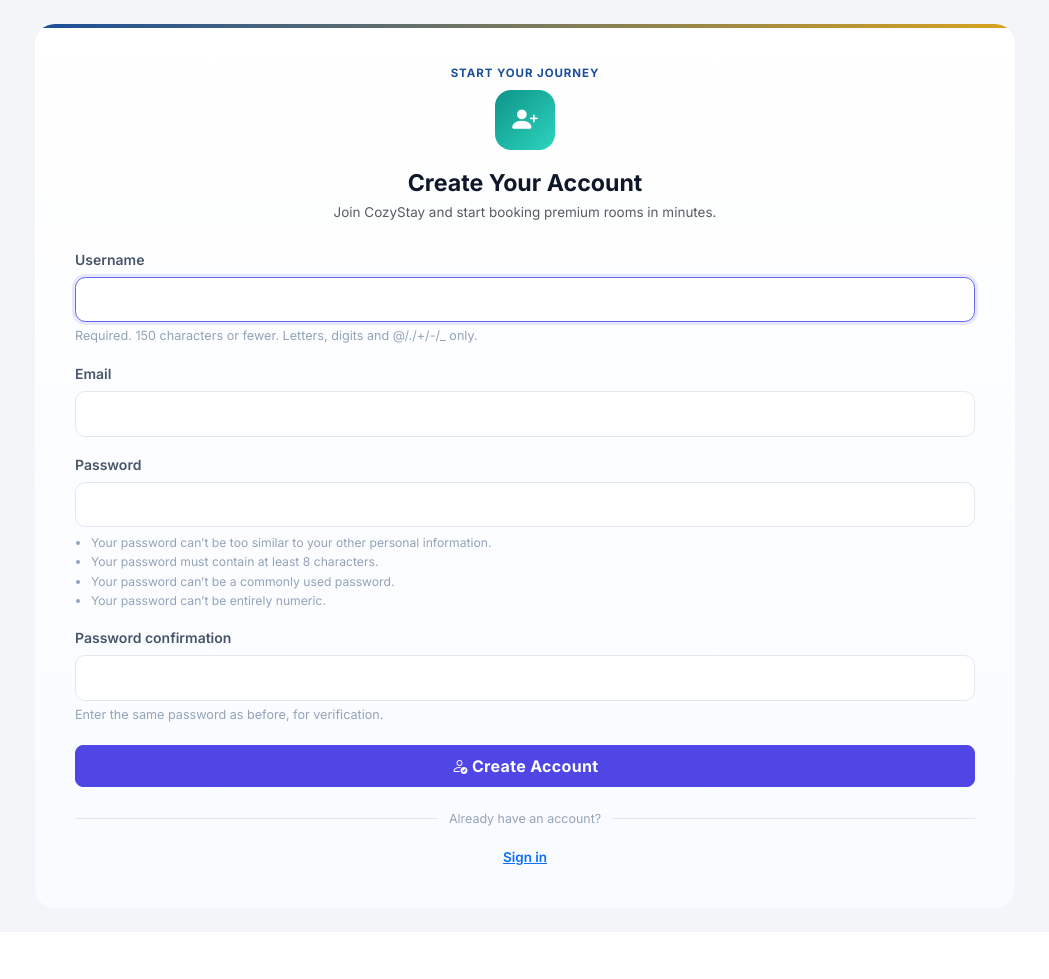
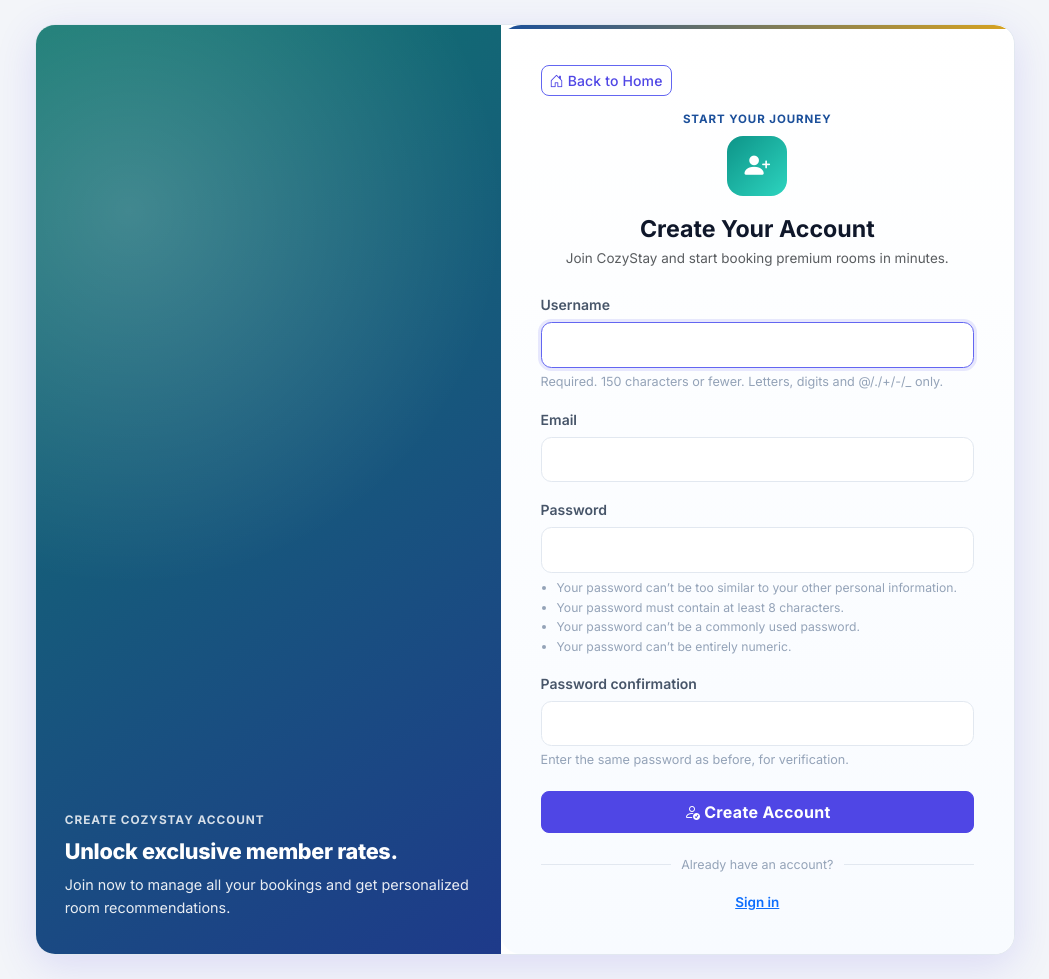
Before and after one commit to AldrianLoberiano/hotel_reservation, a Django app: page /register/ in a window 1280 px wide. Shown: the whole page, without its empty margins (115-1164 px from the left). Before the commit the page ends 865 px from the top, so only its background shows below. Run offline with Django 5.2, Linux system fonts and the light colour scheme.

Commit message:
Update register.html

```diff
--- a/hotel_reservation/templates/registration/register.html
+++ b/hotel_reservation/templates/registration/register.html
@@ -6,7 +6,19 @@
 
 {% block content %}
 <section class="auth-shell">
+<div class="auth-layout">
+    <aside class="auth-visual auth-visual-register">
+        <div class="auth-visual-content">
+            <p class="auth-visual-kicker mb-2">Create CozyStay Account</p>
+            <h3 class="auth-visual-title mb-2">Unlock exclusive member rates.</h3>
+            <p class="auth-visual-text mb-0">Join now to manage all your bookings and get personalized room recommendations.</p>
+        </div>
+    </aside>
+
     <div class="auth-card auth-card-enhanced">
+        <a href="{% url 'room_list' %}" class="btn btn-outline-primary btn-sm auth-home-btn">
+            <i class="bi bi-house-door me-1"></i>Back to Home
+        </a>
         <p class="auth-eyebrow mb-2">Start Your Journey</p>
         <div class="auth-icon" style="background:linear-gradient(135deg,#0d9488,#2dd4bf);"><i class="bi bi-person-plus-fill"></i></div>
         <h2 class="text-center fw-bold mb-1" style="font-size:1.45rem;">Create Your Account</h2>
@@ -38,5 +50,6 @@
             <a href="{% url 'login' %}" class="fw-semibold text-brand">Sign in</a>
         </p>
     </div>
+</div>
 </section>
 {% endblock %}
```
Lines whose indentation alone changed are shown as unchanged.
